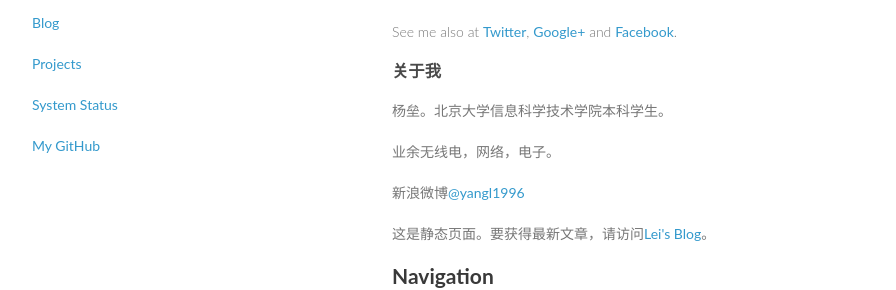
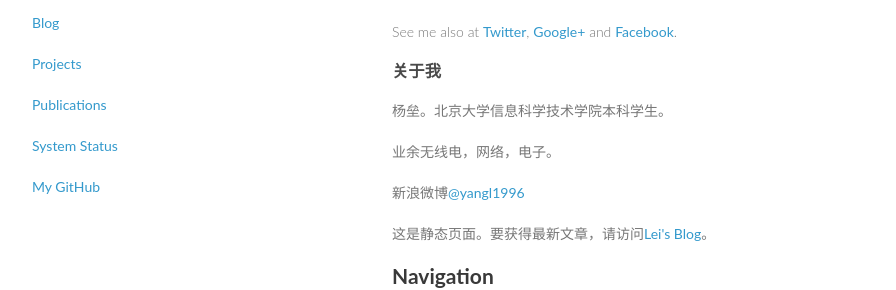
Before and after one commit to yangl1996/homepage, a Jekyll site: the page built from index.html, in a window 1280 px wide. Shown: the part 200-490 px from the top of the page, without its empty margins (178-1074 px from the left). Built offline with Jekyll 4.4.1, drawn with Linux system fonts in a browser that asks for light colours; some web fonts are replaced; comment, search, counter and statistics services are not loaded.

Commit message:
Update sidebar.html

```diff
--- a/_includes/sidebar.html
+++ b/_includes/sidebar.html
@@ -1,5 +1,6 @@
 <p><a href="/">Home</a></p>
 <p><a href="http://blog.yangl1996.com">Blog</a></p>
 <p><a href="/project">Projects</a></p>
+<p><a href="/publications">Publications</a></p>
 <p><a href="http://status.yangl1996.com" target="_blank">System Status</a></p>
 <p><a href="http://github.com/yangl1996" target="_blank">My GitHub</a></p>
```
